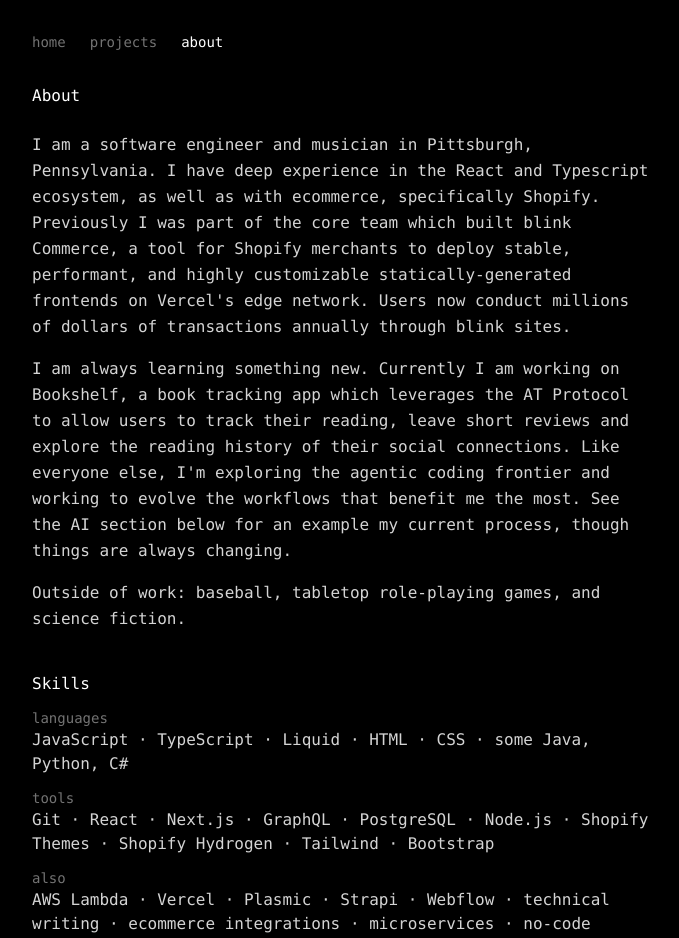
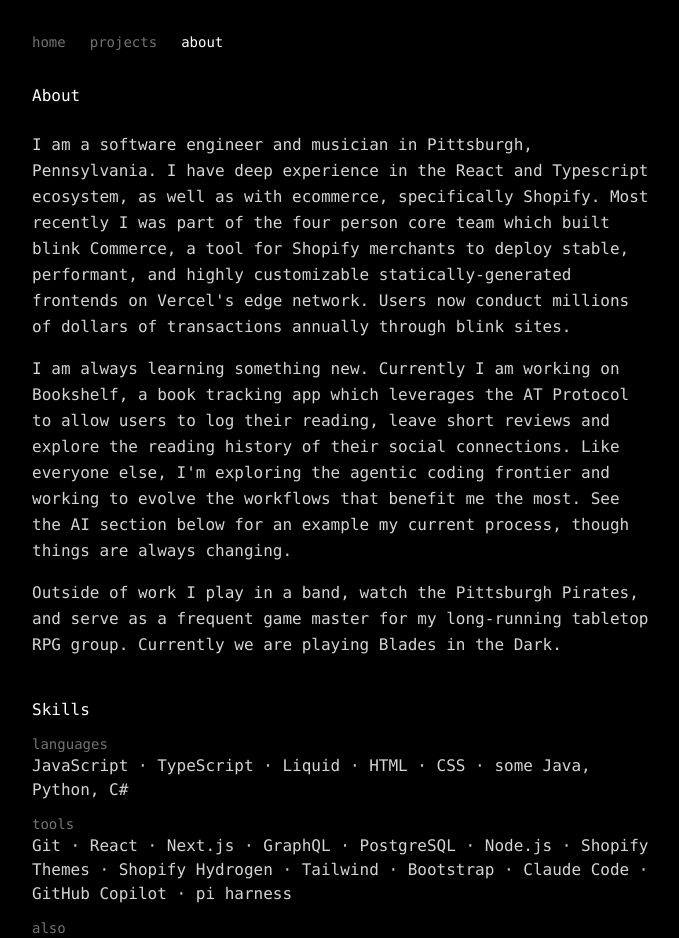
Before and after one commit to jirbjirbjirb/sveltepersonalsite, a SvelteKit app: page /about in a window 1280 px wide. Shown: the top 938 px of the page, without its empty margins (296-975 px from the left). Built offline with nearby package versions, Linux system fonts and the light colour scheme.

Commit message:
about update + delete old favicon

```diff
--- a/src/routes/about/+page.svelte
+++ b/src/routes/about/+page.svelte
@@ -16,7 +16,10 @@
 				'Shopify Themes',
 				'Shopify Hydrogen',
 				'Tailwind',
-				'Bootstrap'
+				'Bootstrap',
+				'Claude Code',
+				'GitHub Copilot',
+				'pi harness'
 			]
 		},
 		{
@@ -45,19 +48,23 @@
 <div class="flex flex-col gap-4 leading-relaxed">
 	<p>
 		I am a software engineer and musician in Pittsburgh, Pennsylvania. I have deep experience in the
-		React and Typescript ecosystem, as well as with ecommerce, specifically Shopify. Previously I
-		was part of the core team which built blink Commerce, a tool for Shopify merchants to deploy
-		stable, performant, and highly customizable statically-generated frontends on Vercel's edge
-		network. Users now conduct millions of dollars of transactions annually through blink sites.
+		React and Typescript ecosystem, as well as with ecommerce, specifically Shopify. Most recently I
+		was part of the four person core team which built blink Commerce, a tool for Shopify merchants
+		to deploy stable, performant, and highly customizable statically-generated frontends on Vercel's
+		edge network. Users now conduct millions of dollars of transactions annually through blink
+		sites.
 	</p>
 	<p>
 		I am always learning something new. Currently I am working on Bookshelf, a book tracking app
-		which leverages the AT Protocol to allow users to track their reading, leave short reviews and
+		which leverages the AT Protocol to allow users to log their reading, leave short reviews and
 		explore the reading history of their social connections. Like everyone else, I'm exploring the
 		agentic coding frontier and working to evolve the workflows that benefit me the most. See the AI
 		section below for an example my current process, though things are always changing.
 	</p>
-	<p>Outside of work: baseball, tabletop role-playing games, and science fiction.</p>
+	<p>
+		Outside of work I play in a band, watch the Pittsburgh Pirates, and serve as a frequent game
+		master for my long-running tabletop RPG group. Currently we are playing Blades in the Dark.
+	</p>
 </div>
 
 <h2 class="mt-10 mb-3 text-white">Skills</h2>
```
Also changed, not shown: src/lib/assets/favicon.svg (deleted).
